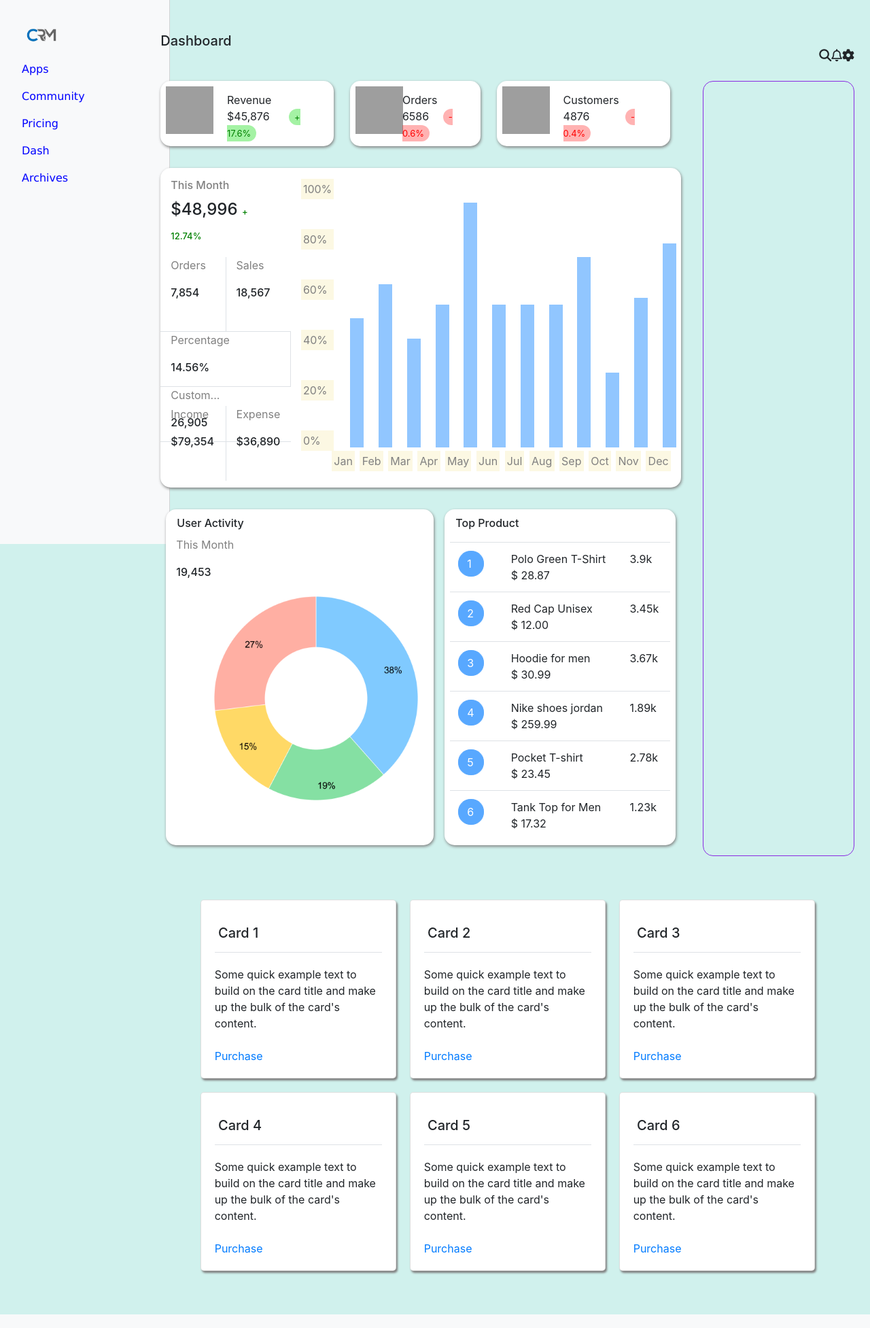
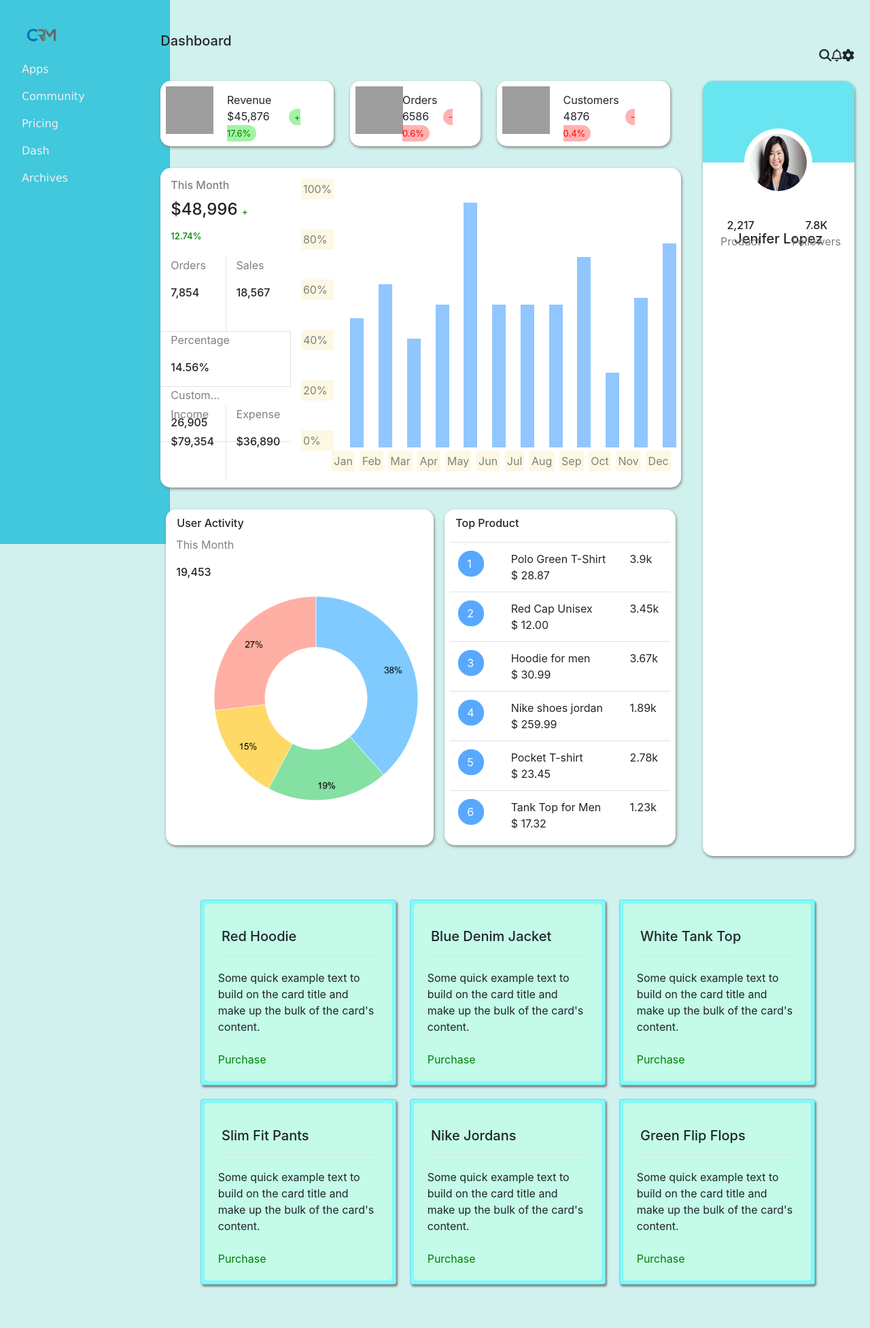
Before and after one commit to harikrish775/project-5-CRM, a Django app: page /dashboard in a window 1280 px wide. Shown: the whole page at 68% size. Run offline with Django 4.2, Linux system fonts and the light colour scheme; some libraries are stand-ins or nearby versions; grey boxes are pictures that could not be loaded.

Commit message:
dashboard (3)

```diff
--- a/templates/dashboard.html
+++ b/templates/dashboard.html
@@ -8,16 +8,34 @@
     body{
         background-color: rgba(20, 188, 168, 0.2);
     }
+    .card-body{
+        /* background-color: #ff6385; */
+        background-color: rgb(195, 250, 232);
+        border-radius: 5px;
+    }
     .cardbox{
-        border-radius: 5px;
+        /* border-radius: 15px; */
         box-shadow: 2px 3px 3px grey;
-        /* background-color: #36a3eb5e; */
+        padding: 5px;
+        background-color: #82f9f9;
+
         /* background-color: rgba(20, 188, 168, 0.2); */
     }
+
     .cardbox:hover{
         box-shadow: 2px 8px 20px black;
         top: -5px;
     }
+    .cardbox a {
+        text-decoration: none;
+        color: green;
+    }
+    .cardbox a:hover{
+        color: rgb(97, 254, 18);
+        font-weight: 500;
+        text-shadow: 1px 0 black;
+    }
+
     .draggable:active {
         opacity: 0.4; /* Reduce opacity when dragging */
         cursor: grabbing;
@@ -335,8 +353,16 @@
             <!-- <div class="col-3 my-3" style="border-radius: 15px;border: 1px solid gray;background-color: white;box-shadow: 1px 2px 4px gray;"></div> -->
         </div>
     </div>
-    <div class="col-md mt-3 ml-3" style="border-radius: 15px;border: 1px solid blueviolet;min-height: 80vh;">
-
+    <div class="col-md mt-3 ml-3" style="border-radius: 15px;min-height: 80vh;background-color: white;box-shadow: 1px 2px 4px gray;">
+        <div class="row" style="min-height: 15vh;background-color: rgba(54, 220, 235, 0.749);border-top-left-radius: 15px;border-top-right-radius: 15px;"></div>
+        <div class="row d-flex justify-content-center" style="height: 10vh;">
+            <img src="{% static 'images/w2.jpg' %}" class="p-2" width="100" height="100" style="border-radius: 50px;bottom: 50px;position:relative;background-color: white;">
+            <h5>Jenifer Lopez</h5>
+        </div>
+        <div class="row">
+            <div class="col"><center><span style="font-weight: 500;">2,217</span> <br> <p style="color: gray;">Product</p></center></div>
+            <div class="col"><center><span style="font-weight: 500;">7.8K</span> <br> <p style="color: gray;">Followers</p></center></div>
+        </div>
     </div>
 </div>
 
@@ -357,7 +383,7 @@
     <div class="card draggable cardbox" style="width: 18rem;" draggable="true">
         <!-- <img class="card-img-top" src="..." alt="Card image cap"> -->
         <div class="card-body" >
-        <h5 class="card-title py-3 border-bottom " >&nbsp;Card 1</h5>
+        <h5 class="card-title py-3 border-bottom " >&nbsp;Red Hoodie</h5>
         <p class="card-text py-2">Some quick example text to build on the card title and make up the bulk of the card's content.</p>
         <a href="#" class="">Purchase</a>
         </div>
@@ -365,7 +391,7 @@
     <div class="card draggable cardbox" style="width: 18rem;" draggable="true">
         <!-- <img class="card-img-top" src="..." alt="Card image cap"> -->
         <div class="card-body">
-        <h5 class="card-title py-3 border-bottom ">&nbsp;Card 2</h5>
+        <h5 class="card-title py-3 border-bottom ">&nbsp;Blue Denim Jacket</h5>
         <p class="card-text py-2">Some quick example text to build on the card title and make up the bulk of the card's content.</p>
         <a href="#" class="">Purchase</a>
         </div>
@@ -373,7 +399,7 @@
     <div class="card draggable cardbox" style="width: 18rem;" draggable="true">
         <!-- <img class="card-img-top" src="..." alt="Card image cap"> -->
         <div class="card-body">
-        <h5 class="card-title py-3 border-bottom ">&nbsp;Card 3</h5>
+        <h5 class="card-title py-3 border-bottom ">&nbsp;White Tank Top</h5>
         <p class="card-text py-2">Some quick example text to build on the card title and make up the bulk of the card's content.</p>
         <a href="#" class="">Purchase</a>
         </div>
@@ -381,7 +407,7 @@
     <div class="card draggable cardbox" style="width: 18rem;" draggable="true">
         <!-- <img class="card-img-top" src="..." alt="Card image cap"> -->
         <div class="card-body">
-        <h5 class="card-title py-3 border-bottom ">&nbsp;Card 4</h5>
+        <h5 class="card-title py-3 border-bottom ">&nbsp;Slim Fit Pants</h5>
         <p class="card-text py-2">Some quick example text to build on the card title and make up the bulk of the card's content.</p>
         <a href="#" class="">Purchase</a>
         </div>
@@ -389,7 +415,7 @@
     <div class="card draggable cardbox" style="width: 18rem;" draggable="true">
         <!-- <img class="card-img-top" src="..." alt="Card image cap"> -->
         <div class="card-body">
-        <h5 class="card-title py-3 border-bottom ">&nbsp;Card 5</h5>
+        <h5 class="card-title py-3 border-bottom ">&nbsp;Nike Jordans</h5>
         <p class="card-text py-2">Some quick example text to build on the card title and make up the bulk of the card's content.</p>
         <a href="#" class="">Purchase</a>
         </div>
@@ -397,7 +423,7 @@
     <div class="card draggable cardbox" style="width: 18rem;" draggable="true">
         <!-- <img class="card-img-top" src="..." alt="Card image cap"> -->
         <div class="card-body">
-        <h5 class="card-title py-3 border-bottom ">&nbsp;Card 6</h5>
+        <h5 class="card-title py-3 border-bottom ">&nbsp;Green Flip Flops</h5>
         <p class="card-text py-2">Some quick example text to build on the card title and make up the bulk of the card's content.</p>
         <a href="#" class="">Purchase</a>
         </div>
--- a/templates/new.html
+++ b/templates/new.html
@@ -117,8 +117,7 @@
     </div>
 </div>
 
-<!-- archive box -->
-<div class="row mt-3" id="archiveDiv"><div id="archiveBox" class="container justify-content-center d-flex text-align-center" style="border-radius: 50%;"><i id="archiveIcon" class="fa-solid fa-box-archive fa-beat-fade fa-xl" style="color: orangered;border: 1px solid orangered;border-radius: 50%;"></i></div></div>
+
 
 <!-- cards -->
 <div class="row my-3" >
--- a/templates/sidebar.html
+++ b/templates/sidebar.html
@@ -13,6 +13,7 @@
 </head>
 <style>
 
+
     .bcolor{
         /* background-color: #a0ced9; */
         background-color: transparent;
@@ -22,7 +23,7 @@
         font-family: Verdana, Geneva, Tahoma, sans-serif;
     }
     .nv a{
-        color: blue;
+        color: rgb(239, 239, 246);
     }
     .nitem {
     position: relative;
@@ -35,12 +36,12 @@
         left: 0;
         width: 0; /* Initially, set width to 0 */
         height: 2px;
-        background-color: rgb(6, 125, 194);
+        background-color: rgb(240, 245, 248);
         transition: width 0.3s ease; /* Transition for width property */
     }
 
     .nitem:hover::after {
-        width: 100%;
+        width: 75%;
     }
 
     .sidebar {
@@ -80,7 +81,8 @@
     <div class="container-fluid">
         <div class="row">
             <div class="col-md-2">
-                <div class="sidebar">
+
+                <div class="sidebar" style="background-color: rgba(44, 194, 217, 0.872);" >
                     <ul class="nav flex-column nv bcolor">
                         <li class="nav-item px-3 my-3">
                             <a style="text-decoration: none ;" href="{% url 'landing_page' %}"><img src="{% static 'images/logoo.png' %}" alt="logo" height="30"></a>
```
Also changed, not shown: static/images/w.jpg (added), static/images/w2.jpg (added).
